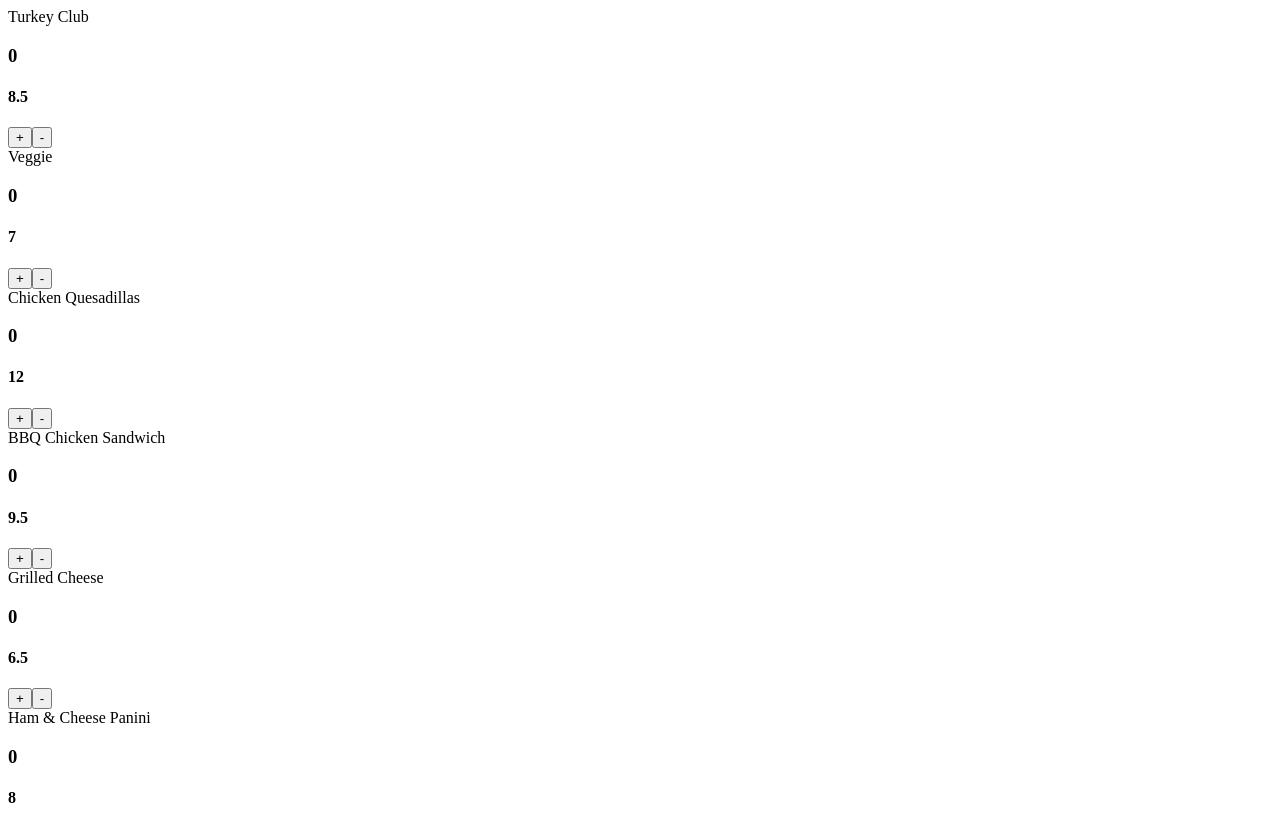
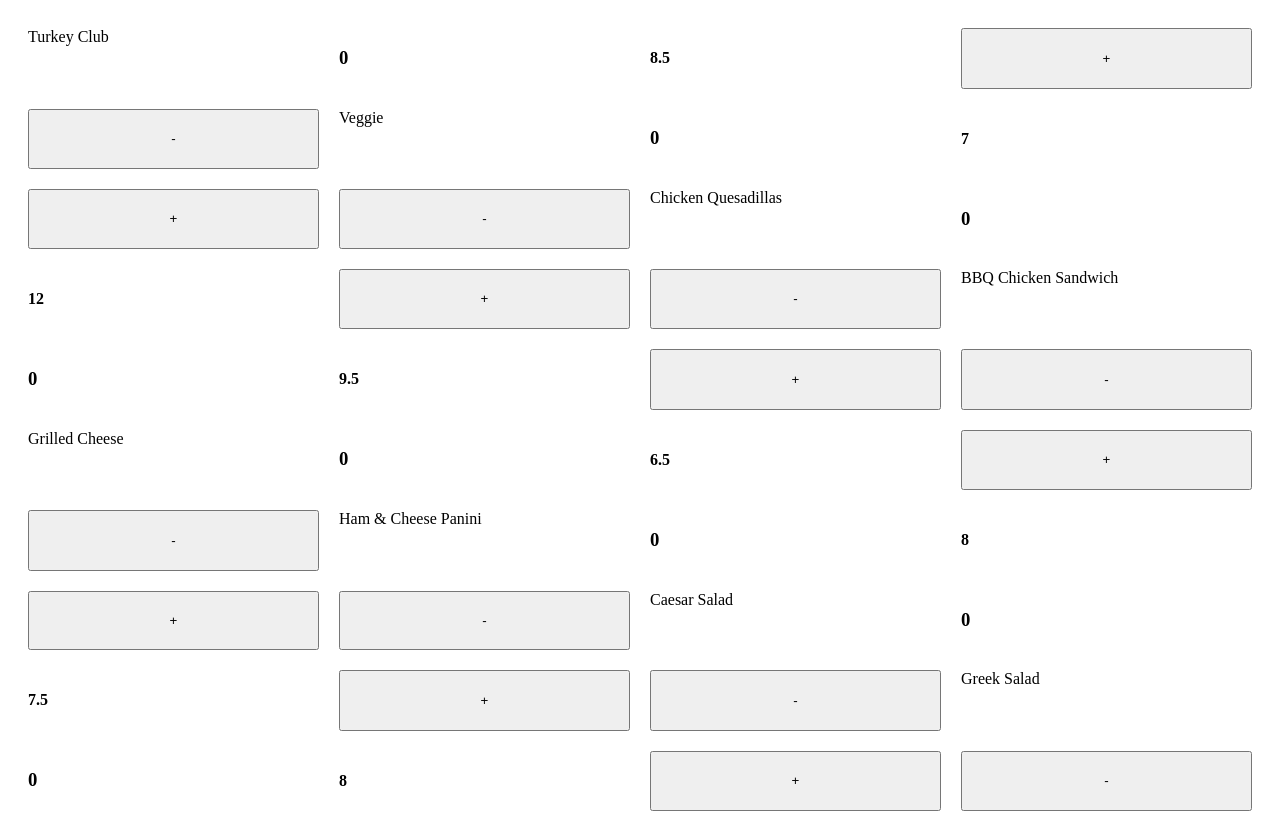
Before and after one commit to jamshidabduraxmonov/quickOrder, a React (Vite) app: page / in a window 1280 px wide. Shown: the top 813 px of the page. Built offline with nearby package versions, Linux system fonts and the light colour scheme.

Commit message:
style: layout grid for menu is implemented

```diff
--- a/src/App.jsx
+++ b/src/App.jsx
@@ -63,10 +63,14 @@
   return(
 
     <>
-      {sandwiches.map( (sandwich) => (
-    <ProductCard name={sandwich.name} price={sandwich.price} key={sandwich.name} onAdd={addToTotal} onRemove={removeFromTotal} />
 
-    ))}
+    <div className="product-grid">
+        {sandwiches.map( (sandwich) => (
+          <ProductCard className="product-card" name={sandwich.name} price={sandwich.price} key={sandwich.name} onAdd={addToTotal} onRemove={removeFromTotal} />
+
+          ))}
+    </div>
+
 
   {total > 0 && <button className="orderBtn" >Order({itemCount}) - ${total}</button>}
 
--- a/src/index.css
+++ b/src/index.css
@@ -6,3 +6,22 @@
     color: white;
     background-color: black;
 }
+
+
+.product-grid {
+  display: grid;
+  /* This creates as many 250px columns as will fit on the screen! */
+  grid-template-columns: repeat(auto-fit, minmax(250px, 1fr));
+  gap: 20px;
+  padding: 20px;
+}
+
+.product-card {
+  border: 1px solid #ddd;
+  border-radius: 8px;
+  padding: 15px;
+  display: flex;
+  flex-direction: column;
+  align-items: center; /* Centers the name, price, and buttons */
+  text-align: center;
+}
```
